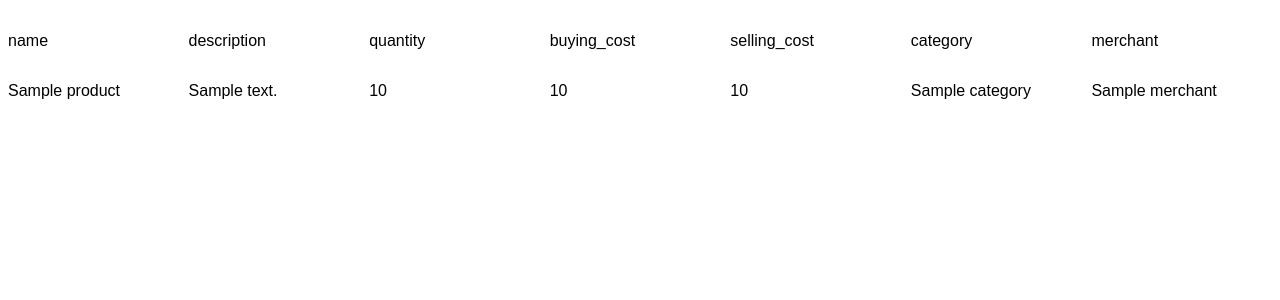
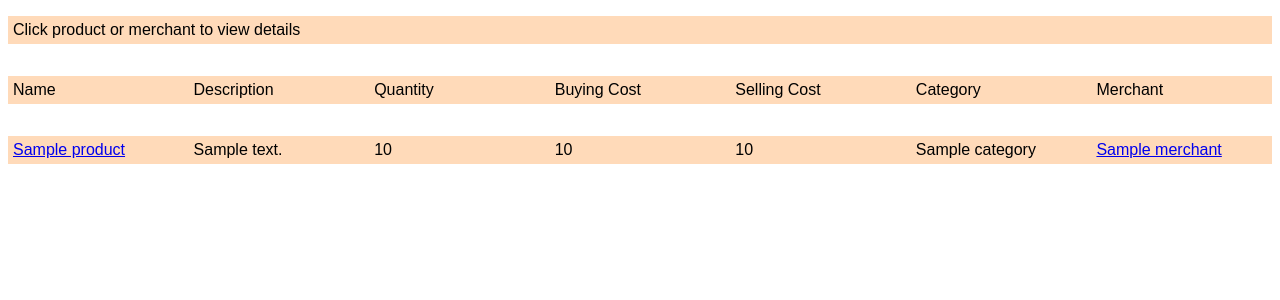
Before and after one commit to UhOhSpiders/shop_inventory, a Flask app: page / in a window 1280 px wide. Shown: the part 70-370 px from the top of the page. Run offline with Flask 3, Linux system fonts and the light colour scheme; a database or web service that is not in the repository returns one stand-in record (values such as "Sample title"); some libraries are stand-ins or nearby versions.

Commit message:
routes progress

```diff
--- a/console.py
+++ b/console.py
@@ -7,7 +7,7 @@ import repositories.merchant_repository as merchant_repository
 
 product_repository.delete_all()
 merchant_repository.delete_all()
-merchant_1 = Merchant('Grogg', 'Chaotic Good')
+merchant_1 = Merchant('Grogg', 'Chaotic', 'Good')
 merchant_repository.save(merchant_1)
 product_1 = Product('Lolipop', 'melted', 12, 10, 12, 'misc', 10, merchant_1)
 product_2 = Product('Pocket Lint', 'useless', 12, 2, 2, 'misc', 10, merchant_1)
@@ -17,7 +17,7 @@ product_repository.save(product_2)
 # result = product_repository.select(2)
 # result_2 = product_repository.select_all()
 # result_3 = merchant_repository.select_all()
-merchant_1.alignment = 'Chaotic Evil'
+merchant_1.morals = 'Evil'
 # merchant_repository.select(23)
 merchant_repository.update(merchant_1)
 # merchant_repository.save(merchant_1)
--- a/controllers/products_controller.py
+++ b/controllers/products_controller.py
@@ -14,3 +14,47 @@ def products():
     products = product_repository.select_all()
     # merchants = merchant_repository.select_all()
     return render_template("/index.html", products = products)
+
+@products_blueprint.route("/new_product")
+def new_product():
+    merchants = merchant_repository.select_all()
+    return render_template("/products/new.html", merchants = merchants)
+
+@products_blueprint.route("/products", methods=['POST'])
+def create_product():
+    product_name = request.form['product_name']
+    product_description = request.form['product_name']
+    stock_quantity = request.form['stock_quantity']
+    buying_cost = request.form ['buying_cost']
+    selling_cost = request.form ['selling_cost']
+    category = request.form ['category']
+    min_stock_level = request.form ['min_stock_level']
+    merchant_id = request.form ['merchant_id']
+    merchant = merchant_repository.select(merchant_id)
+    product = Product(product_name, product_description, stock_quantity, buying_cost, selling_cost, category, min_stock_level, merchant)
+    product_repository.save(product)
+    return redirect("/")
+
+@products_blueprint.route("/products/<id>", methods=['GET'])
+def show_product(id):
+    product = product_repository.select(id)
+    return render_template('product_details.html', product = product)
+
+@products_blueprint.route("/merchants", methods=['POST'])
+def create_merchant():
+    # pdb.set_trace()
+    merchant_name = request.form['merchant_name']
+    ethics = request.form['ethics']
+    morals = request.form['morals']
+    merchant = Merchant(merchant_name, ethics, morals)
+    merchant_repository.save(merchant)
+    return redirect("/")
+
+@products_blueprint.route("/new_merchant")
+def new_merchant():
+    return render_template("merchants/new.html")
+
+@products_blueprint.route("/merchants/<id>", methods=['GET'])
+def show_merchant(id):
+    merchant = merchant_repository.select(id)
+    return render_template('merchant_details.html', merchant = merchant)
--- a/db/shop_inventory.sql
+++ b/db/shop_inventory.sql
@@ -3,7 +3,8 @@ DROP TABLE IF EXISTS merchants;
 
 CREATE TABLE merchants (
     merchant_name VARCHAR(255),
-    alignment VARCHAR(255),
+    ethics VARCHAR(255),
+    morals VARCHAR(255),
     id SERIAL PRIMARY KEY
 );
 
--- a/models/merchant.py
+++ b/models/merchant.py
@@ -1,6 +1,7 @@
 class Merchant:
 
-    def __init__(self, merchant_name, alignment, id = None):
+    def __init__(self, merchant_name, ethics, morals, id = None):
         self.merchant_name = merchant_name
-        self.alignment = alignment
+        self.ethics = ethics
+        self.morals = morals
         self.id = id
--- a/repositories/merchant_repository.py
+++ b/repositories/merchant_repository.py
@@ -3,8 +3,8 @@ from models.merchant import Merchant
 import pdb
 
 def save(merchant):
-    sql = "INSERT INTO merchants (merchant_name, alignment) VALUES (%s, %s) RETURNING *"
-    values = [merchant.merchant_name, merchant.alignment]
+    sql = "INSERT INTO merchants (merchant_name, ethics, morals) VALUES (%s, %s, %s) RETURNING *"
+    values = [merchant.merchant_name, merchant.ethics, merchant.morals]
     results = run_sql(sql, values)
     id = results[0]['id']
     merchant.id = id
@@ -17,7 +17,7 @@ def select(id):
     results = run_sql(sql, values)
     if results:
         result = results[0]
-        merchant = Merchant(result['merchant_name'], result['alignment'], result['id'])
+        merchant = Merchant(result['merchant_name'], result['ethics'], result['morals'], result['id'])
     return merchant
 
 def select_all():
@@ -25,7 +25,7 @@ def select_all():
     sql = "SELECT * FROM merchants"
     results = run_sql(sql)
     for row in results:
-        merchant = Merchant(row['merchant_name'], row['alignment'], row['id'])
+        merchant = Merchant(row['merchant_name'], row['ethics'], row['morals'], row['id'])
         merchants.append(merchant)
     return merchants
 
@@ -40,6 +40,6 @@ def delete(id):
     run_sql(sql, values)
 
 def update(merchant):
-    sql = "UPDATE merchants SET (merchant_name, alignment) = (%s, %s) WHERE id = %s"
-    values = [merchant.merchant_name, merchant.alignment, merchant.id]
+    sql = "UPDATE merchants SET (merchant_name, ethics, morals) = (%s, %s, %s) WHERE id = %s"
+    values = [merchant.merchant_name, merchant.ethics, merchant.morals, merchant.id]
     run_sql(sql, values)
--- a/static/style.css
+++ b/static/style.css
@@ -7,3 +7,8 @@ body{
     grid-template-columns: repeat(7,1fr);
 
 }
+
+p{
+    background-color: peachpuff;
+    padding: 5px;
+}
--- a/templates/base.html
+++ b/templates/base.html
@@ -13,14 +13,13 @@
     <nav>
         <ul class="menu">
         <li><a href="/">Home</a></li>
-        <li><a href="/">Register Merchant</a></li>
-        <li><a href="/">Add Product</a></li>
+        <li><a href="/new_merchant">Register Merchant</a></li>
+        <li><a href="/new_product">Add Product</a></li>
         </ul>
     </nav>
     </header>
-    <div class="container">
+
 {% block content %}
 {% endblock %}
-    </div>
 </body>
 </html>
--- a/templates/index.html
+++ b/templates/index.html
@@ -1,22 +1,22 @@
 {% extends "base.html" %}
 {% block content %}
+<p>Click product or merchant to view details</p>
 <section class="grid-container">
-    <p>name</p>
-    <p>description</p>
-    <p>quantity</p>
-    <p>buying_cost</p>
-    <p>selling_cost</p>
-    <p>category</p>
-    <p>merchant</p>
+    <p>Name</p>
+    <p>Description</p>
+    <p>Quantity</p>
+    <p>Buying Cost</p>
+    <p>Selling Cost</p>
+    <p>Category</p>
+    <p>Merchant</p>
     {% for product in products %}
-    <p>{{ product.product_name }} </p>
-    <p>{{ product.product_description }} </p>
-    <p>{{ product.stock_quantity }} </p>
-    <p>{{ product.buying_cost }} </p>
-    <p>{{ product.selling_cost }} </p>
-    <p>{{ product.category }} </p>
-    <p>{{ product.merchant.merchant_name }} </p>
-
+        <a href="/products/{{product.id}}"> <p>{{ product.product_name }} </p> </a>
+        <p>{{ product.product_description }} </p>
+        <p>{{ product.stock_quantity }} </p>
+        <p>{{ product.buying_cost }} </p>
+        <p>{{ product.selling_cost }} </p>
+        <p>{{ product.category }} </p>
+        <a href="/merchants/{{product.merchant.id}}"><p>{{ product.merchant.merchant_name }} </p> </a>
     {% endfor %}
 </section>
 {% endblock %}
--- /dev/null
+++ b/templates/new_product.html
@@ -0,0 +1,6 @@
+{% extends "base.html" %}
+
+{% block content %}
+new product goes here
+
+{% endblock %}
```
Also changed, not shown: templates/merchant_details.html (added, +7 -0 lines), templates/merchants/new.html (added, +28 -0 lines), templates/product_details.html (added, +12 -0 lines), templates/products/new.html (added, +49 -0 lines), models/product.py (line endings or trailing spaces), templates/products/index.html (deleted).
